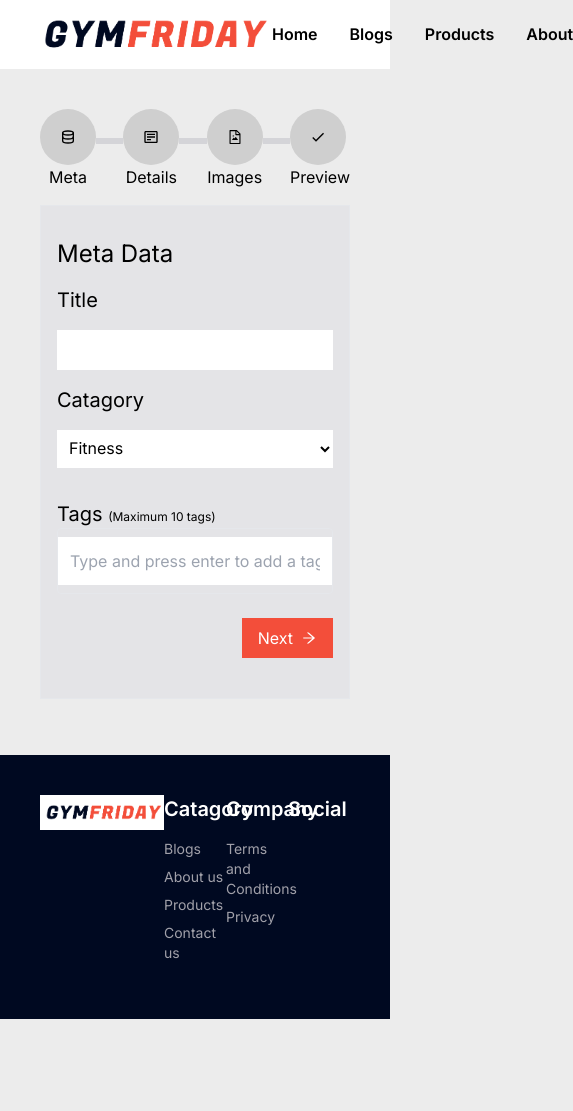
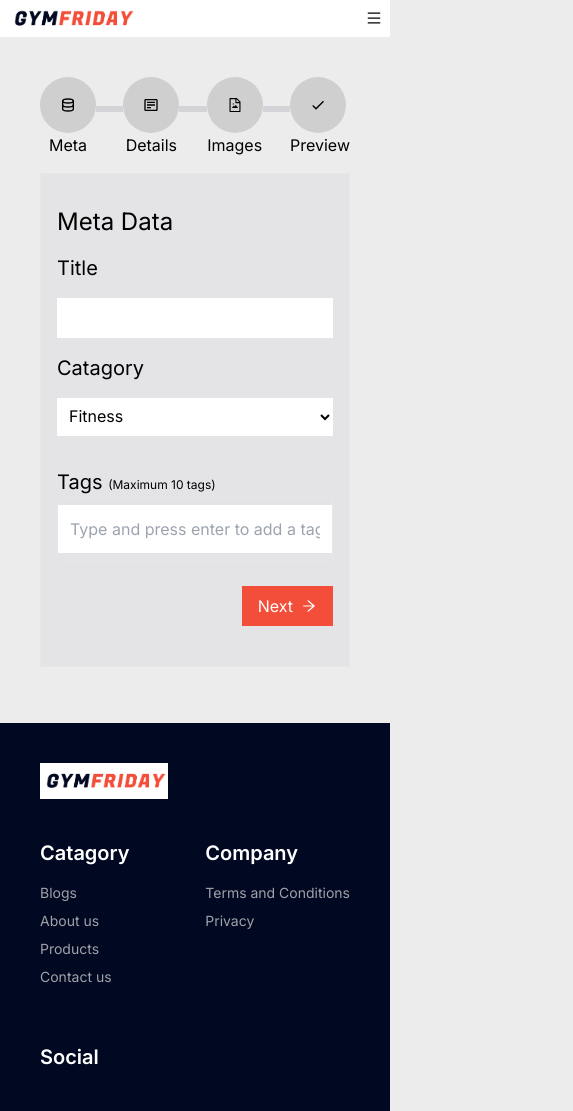
Before and after one commit to itsmiraz/gym-firday-client, a Next.js app: page /uploadblog in a window 390 px wide. Shown: the whole page, 573 px wide, since content can reach past the window. Before the commit the page ends 1019 px from the top, so only its background shows below. Built offline with nearby package versions, Linux system fonts and the light colour scheme.

Commit message:
home page responsived

```diff
--- a/src/Components/HomePage/Blogs/Blogs.js
+++ b/src/Components/HomePage/Blogs/Blogs.js
@@ -29,7 +29,7 @@ export const blogsData = [
 
 const Blogs = () => {
   return (
-    <section className="px-10 py-10">
+    <section className="px-4 md:px-10 py-10">
       <div className="flex items-center justify-between">
         <h1 className="text-2xl font-semibold">Gym Friday Blog’s</h1>
         <p className="text-sm cursor-pointer">View All</p>
--- a/src/Components/HomePage/Hero/Hero.js
+++ b/src/Components/HomePage/Hero/Hero.js
@@ -4,18 +4,20 @@ import { AiOutlineArrowRight } from "react-icons/ai";
 const Hero = () => {
   return (
     <div className="relative">
-      <Image src={bg} alt="" />
-      <div className="absolute top-0 p-20">
-        <h1 className="text-[108px] text-white font-medium">
+      <Image src={bg} className="h-full w-full" alt="" />
+      <div className="absolute top-0 p-3 md:p-20">
+        <h1 className="text-[20px] md:text-[108px] text-white font-medium">
           Make Every <br />
           Friday a GymFriday!
         </h1>
-        <p className="text-[#CBCBCB] my-4 text-lg mb-10">
+        <p className="text-[#CBCBCB] my-4 text-xs md:text-lg mb-4 md:mb-10">
           At GymFriday, we help you achieve your fitness goals with personalized{" "}
-          <br />
+          <br className="md:block hidden" />
           plans and expert guidance.
-              </p>
-              <button className="bg-[#F34E3A] text-white px-4 py-2 flex items-center gap-2">Read Our Blogs <AiOutlineArrowRight/></button>
+        </p>
+        <button className="bg-[#F34E3A] md:text-lg text-xs text-white px-4 py-2 flex items-center gap-2">
+          Read Our Blogs <AiOutlineArrowRight />
+        </button>
       </div>
     </div>
   );
--- a/src/Components/HomePage/Products/Products.js
+++ b/src/Components/HomePage/Products/Products.js
@@ -29,7 +29,7 @@ export const productData = [
 
 const Products = () => {
     return (
-        <section className="px-10 pt-10">
+        <section className="px-2 md:px-10 pt-10">
             <div className="flex items-center justify-between">
                 <h1 className="text-2xl font-semibold">Best Fitness Products</h1>
                 <p className="text-sm cursor-pointer">View All</p>
--- a/src/Components/Modules/ProductCard/ProductCard.js
+++ b/src/Components/Modules/ProductCard/ProductCard.js
@@ -6,7 +6,7 @@ const ProductCard = ({ product }) => {
 
   return (
     <div className="bg-white">
-      <div className="w-full p-5 h-80 overflow-hidden">
+      <div className="w-full p-5 h-42 md:h-80 overflow-hidden">
         <Image
           src={productImg}
           alt=""
--- a/src/Components/Shared/Footer/page.js
+++ b/src/Components/Shared/Footer/page.js
@@ -3,48 +3,31 @@ import logo from "../../../Assets/gymfriday-text-logo.png";
 
 export default function Footer() {
   return (
-    <div className="bg-[#000921] grid grid-cols-5 p-10 pt-10">
+    <div className="bg-[#000921] grid grid-cols-1 gap-10 md:grid-cols-5 p-10 pt-10">
       <div className="col-span-2">
         <Image src={logo} alt="" className="w-32 bg-white" />
       </div>
       <div>
         <h1 className="text-xl font-semibold text-white">Catagory</h1>
         <div className="text-sm space-y-2 text-zinc-400 my-4">
-              <p>
-              Blogs
-              </p>
-              <p>
-              About us
-              </p>
-              <p>
-              Products
-              </p>
-              <p>
-              Contact us
-              </p>
+          <p>Blogs</p>
+          <p>About us</p>
+          <p>Products</p>
+          <p>Contact us</p>
         </div>
       </div>
       <div>
         <h1 className="text-xl font-semibold text-white">Company</h1>
-              <div  className="text-sm space-y-2 text-zinc-400 my-4">
-              <p>
-              Terms and Conditions
-              </p>
-              <p>
-              Privacy
-              </p>
-
+        <div className="text-sm space-y-2 text-zinc-400 my-4">
+          <p>Terms and Conditions</p>
+          <p>Privacy</p>
         </div>
       </div>
 
       <div>
-              <h1 className="text-xl font-semibold text-white">Social</h1>
-              <div>
-
+        <h1 className="text-xl col-span-5 md:col-span-1 font-semibold text-white">Social</h1>
+        <div></div>
       </div>
-
-          </div>
-
     </div>
   );
 }
--- a/src/Components/Shared/Header/page.js
+++ b/src/Components/Shared/Header/page.js
@@ -1,12 +1,18 @@
-import Image from "next/image";
-import logo from "../../../Assets/gymfriday-text-logo.png";
-import Link from "next/link";
+"use client"
 
-export default function Header() {
+import Link from 'next/link';
+import React, { useState } from 'react';
+import logo from '../../../Assets/gymfriday-text-logo.png'
+import { AiOutlineMenu ,AiOutlineClose} from 'react-icons/ai';
+import Image from 'next/image';
+
+
+const Header = () => {
+  const [show,setShow]= useState(false)
   return (
-    <div className="bg-white flex items-center justify-between px-8 sticky top-0 z-50">
-      <Image priority src={logo} alt="" className="w-60" />
-      <div className="flex items-center gap-x-8 font-semibold">
+    <div className="bg-white flex items-center justify-between px-2 md:px-8 sticky top-0 z-50">
+    <Image priority src={logo} alt="" className="w-32 z-50 relative md:w-60" />
+    <div className={`md:static duration-300 ease-in-out absolute right-0 p-2 bg-white w-full justify-end items-end ${show ? 'top-8 ':'top-[-800px]'} flex md:flex-row flex-col md:items-center gap-x-8 font-semibold`}>
 
       <Link href={'/'}>
       <p>Home</p>
@@ -18,6 +24,15 @@ export default function Header() {
       <p>Products</p>
       <p>About</p>
     </div>
+
+    <div onClick={()=>setShow(!show)}>
+        {
+          show ? <AiOutlineClose/>: <AiOutlineMenu/>
+     }
+    </div>
+
   </div>
   );
-}
+};
+
+export default Header;
--- a/src/app/page.js
+++ b/src/app/page.js
@@ -15,8 +15,8 @@ export default function Home() {
       </Head>
       <Hero />
       <Products />
-      <Blogs />
-      <Fetured/>
+     <Blogs />
+     {/*   <Fetured/> */}
     </main>
   );
 }
```
Lines whose indentation alone changed are shown as unchanged.
